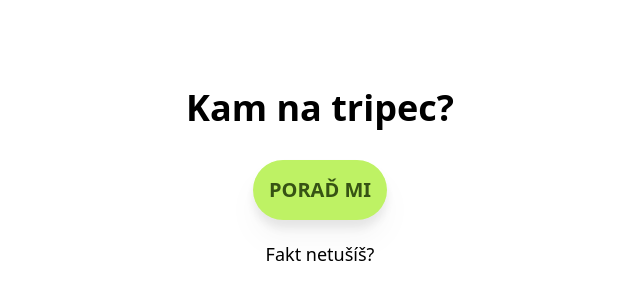
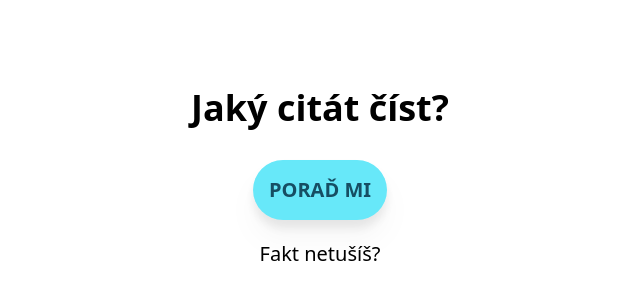
Before and after one commit to petrkucerak/jaky-citat, a Next.js app: page / in a window 1280 px wide. Shown: the part 222-522 px from the top of the page, without its empty margins (320-960 px from the left). Built offline with nearby package versions, Linux system fonts and the light colour scheme.

Commit message:
Update index page

```diff
--- a/pages/index.js
+++ b/pages/index.js
@@ -10,10 +10,10 @@ function getText() {
   return data[randomIntFromInterval(0, data.length - 1)];
 }
 
-const name = "Kam se dneska vydat?";
-const description = "Netušíš, kam se dneska vydat na tripec? Nech si poradit!";
-const theme_color = "#365314";
-const url = "https://kam-jet.vercel.app/";
+const name = "Jaký citít číst?";
+const description = "Netušíš, jaký citát si dneska přečíst? Nech si poradit!";
+const theme_color = "#164e63";
+const url = "https://jaky-citat.vercel.app/";
 
 export default function Home() {
   const [text, setText] = useState("Fakt netušíš?");
@@ -68,15 +68,15 @@ export default function Home() {
 
       <main className="flex flex-col items-center min-h-screen justify-center">
         <h1 className="text-4xl font-bold mb-8 text-center dark:text-white">
-          Kam na tripec?
+          Jaký citát číst?
         </h1>
         <button
           onClick={() => setText(getText())}
-          className="p-4 bg-lime-300 text-lime-900 rounded-full drop-shadow-xl font-semibold uppercase text-xl"
+          className="p-4 bg-cyan-300 text-cyan-900 rounded-full drop-shadow-xl font-semibold uppercase text-xl"
         >
           poraď mi
         </button>
-        <div className="text-lg mt-5 text-center dark:text-white mx-5">
+        <div className="text-xl mt-5 text-center dark:text-white mx-5">
           {text}
         </div>
       </main>
```
Also changed, not shown: manifest.json.
